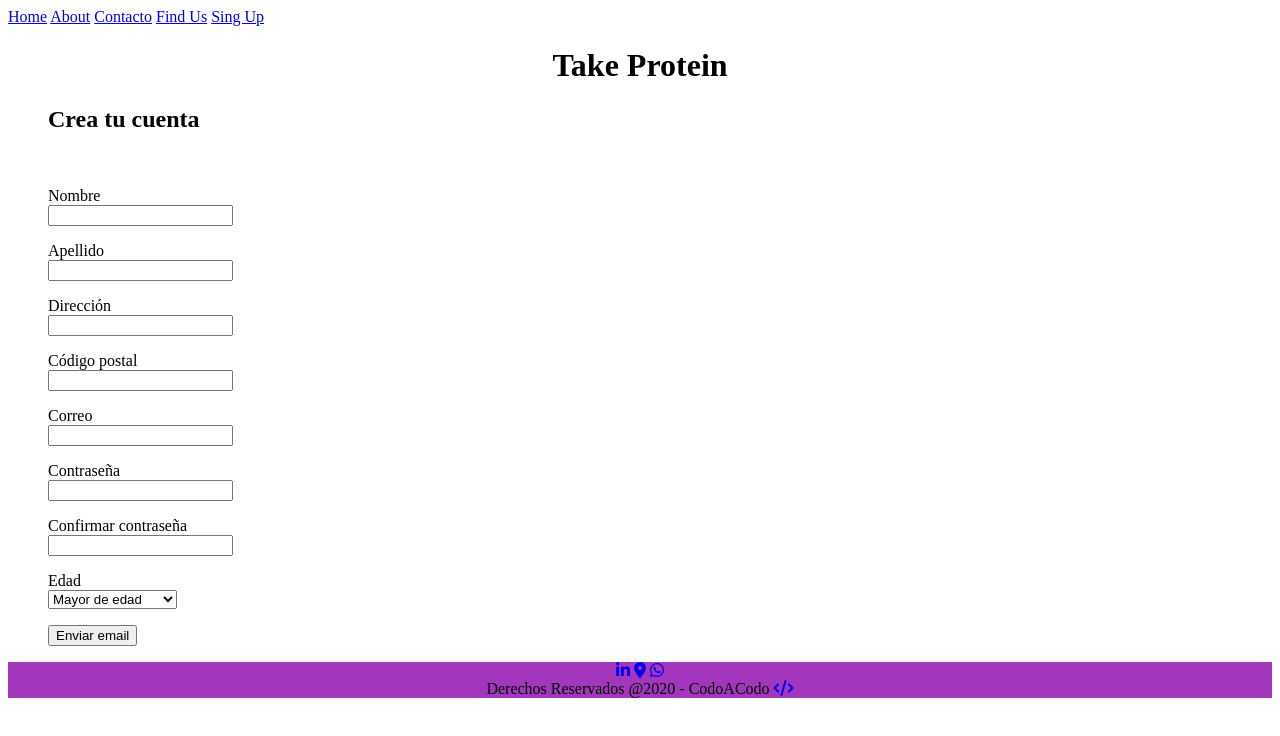
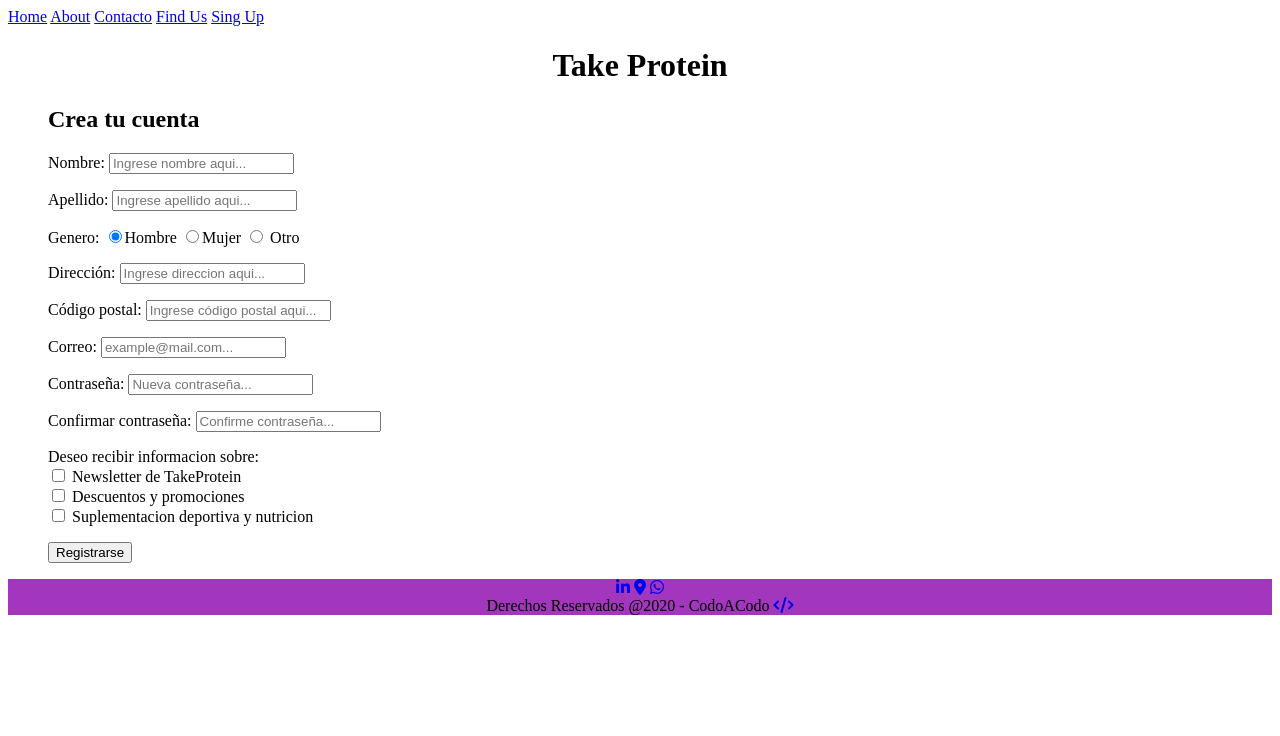
Before and after one commit to ivanlitt8/Take-Protein, a plain HTML site: page sing up.html in a window 1280 px wide. Drawn offline with Linux system fonts and the light colour scheme.

Commit message:
TP3
actualizacion, faltan maps en FindUs.html

```diff
--- a/sing up.html
+++ b/sing up.html
@@ -20,45 +20,39 @@
 	</header>
 	<menu>
 		<h2>Crea tu cuenta</h2>
-		<br>
-		<form>
+		<form action="show_data.html" target="_blank">
 			<p>
-				<label for="nombre">Nombre</label><br>
-				<input type="text" name="nombre">
+				<label for="nombre">Nombre: </label><input type="text" name="nombre" placeholder="Ingrese nombre aqui..."></imput>
 			</p>
 			<p>
-				<label for="apellido">Apellido</label><br>
-				<input name="apellido"></input>
+				<label for="apellido">Apellido: </label><input name="apellido" placeholder="Ingrese apellido aqui..."></input>
+			</p>
+			<p> Genero:
+				<input type="radio" name="gender" value="hombre" checked>Hombre
+				<input type="radio" name="gender" value="Mujer">Mujer
+				<input type="radio" name="gender" value="Otro"> Otro
 			</p>
 			<p>
-				<label for="direccion">Dirección</label><br>
-				<input name="direccion"></input>
+				<label for="direccion">Dirección: </label><input name="direccion" placeholder="Ingrese direccion aqui..."></input>
 			</p>
 			<p>
-				<label for="codPost">Código postal</label><br>
-				<input name="codPost"></input>
+				<label for="codPost">Código postal: </label><input name="codPost" placeholder="Ingrese código postal aqui..."></input>
 			</p>
 			<p>
-				<label for="mail">Correo</label><br>
-				<input name="mail"></input>
+				<label for="mail">Correo: </label><input name="mail" placeholder="example@mail.com..."></input>
 			</p>
 			<p>
-				<label for="contraseña">Contraseña</label><br>
-				<input name="contraseña"></input>
+				<label for="contraseña">Contraseña: </label><input name="contraseña" placeholder="Nueva contraseña..."></input>
 			</p>
 			<p>
-				<label for="confirmContraseña">Confirmar contraseña</label><br>
-				<input name="confirmContraseña"></input>
+				<label for="confirmContraseña">Confirmar contraseña: </label><input name="confirmContraseña" placeholder="Confirme contraseña..."></input>
 			</p>
-			<p>
-				<label for="edad">Edad</label><br>
-				<select name="edad">
-					<option value="mayor">Mayor de edad</option>
-					<option value="adulto">Adulto</option>
-					<option value="65">Mayor de 65 años</option>
-				</select>
+			<p> Deseo recibir informacion sobre: <br>
+				<input type="checkbox" name="estudio" value="Newsletter de TakeProtein"> Newsletter de TakeProtein <br>
+				<input type="checkbox" name="estudio" value="Descuentos y promociones" > Descuentos y promociones <br>
+				<input type="checkbox" name="estudio" value="Suplementacion deportiva y nutricion" > Suplementacion deportiva y nutricion <br>
 			</p>
-			<input type="submit" value="Enviar email" />
+				<input type="submit" value="Registrarse"/>
 		</form>
 	</menu>
 	<footer style="background-color: rgb(162, 55, 189); text-align: center;">
```
Also changed, not shown: contacto.html (+5 -12 lines).
